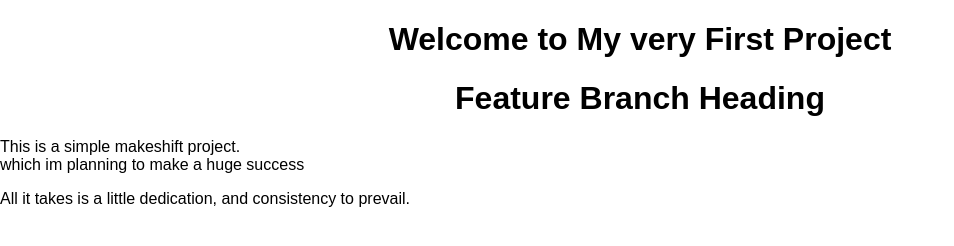
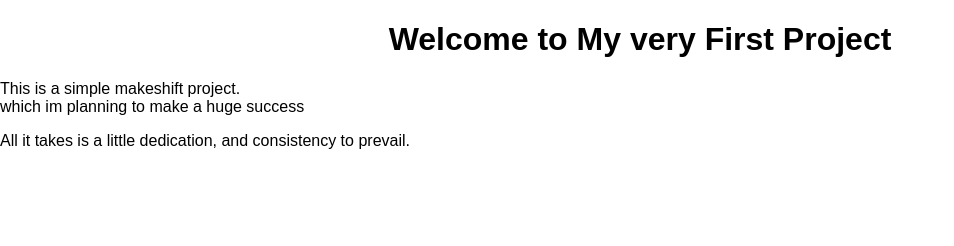
Before and after one commit to Sbubz-XI/SDF01-SBANKO25128, a plain HTML site: page index.html in a window 1280 px wide. Shown: the whole page, without its empty margins (0-954 px from the left). Drawn offline with Linux system fonts and the light colour scheme.

Commit message:
resolved conflict

```diff
--- a/index.html
+++ b/index.html
@@ -9,7 +9,6 @@
 </head>
 <body>
     <h1>Welcome to My very First Project</h1>
-    <h1>Feature Branch Heading</h1>
     <p>This is a simple makeshift project. <br> which im planning to make a huge success</p>
     <p>All it takes is a little dedication, and consistency to prevail.</p>
 </body>
```
